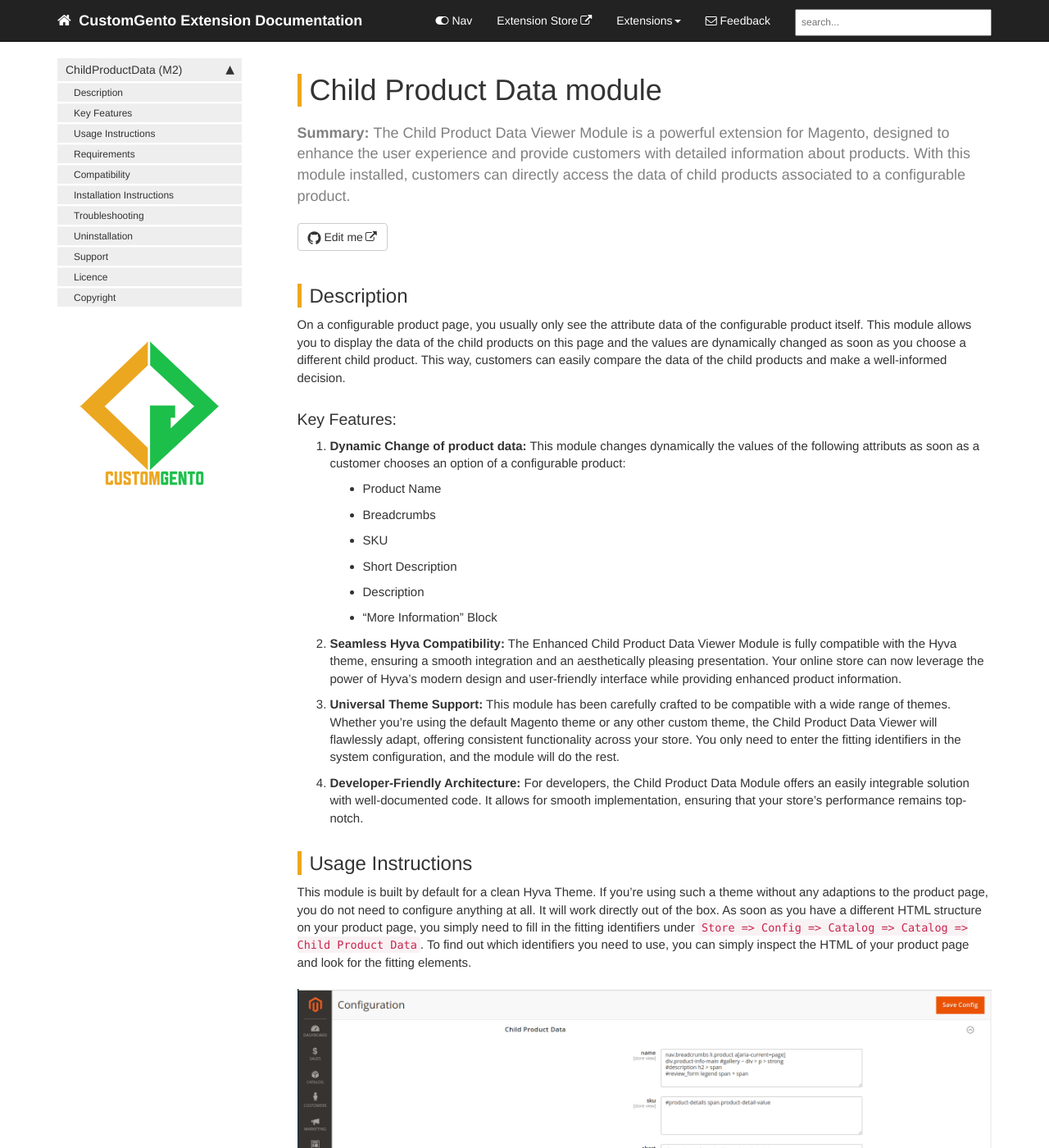
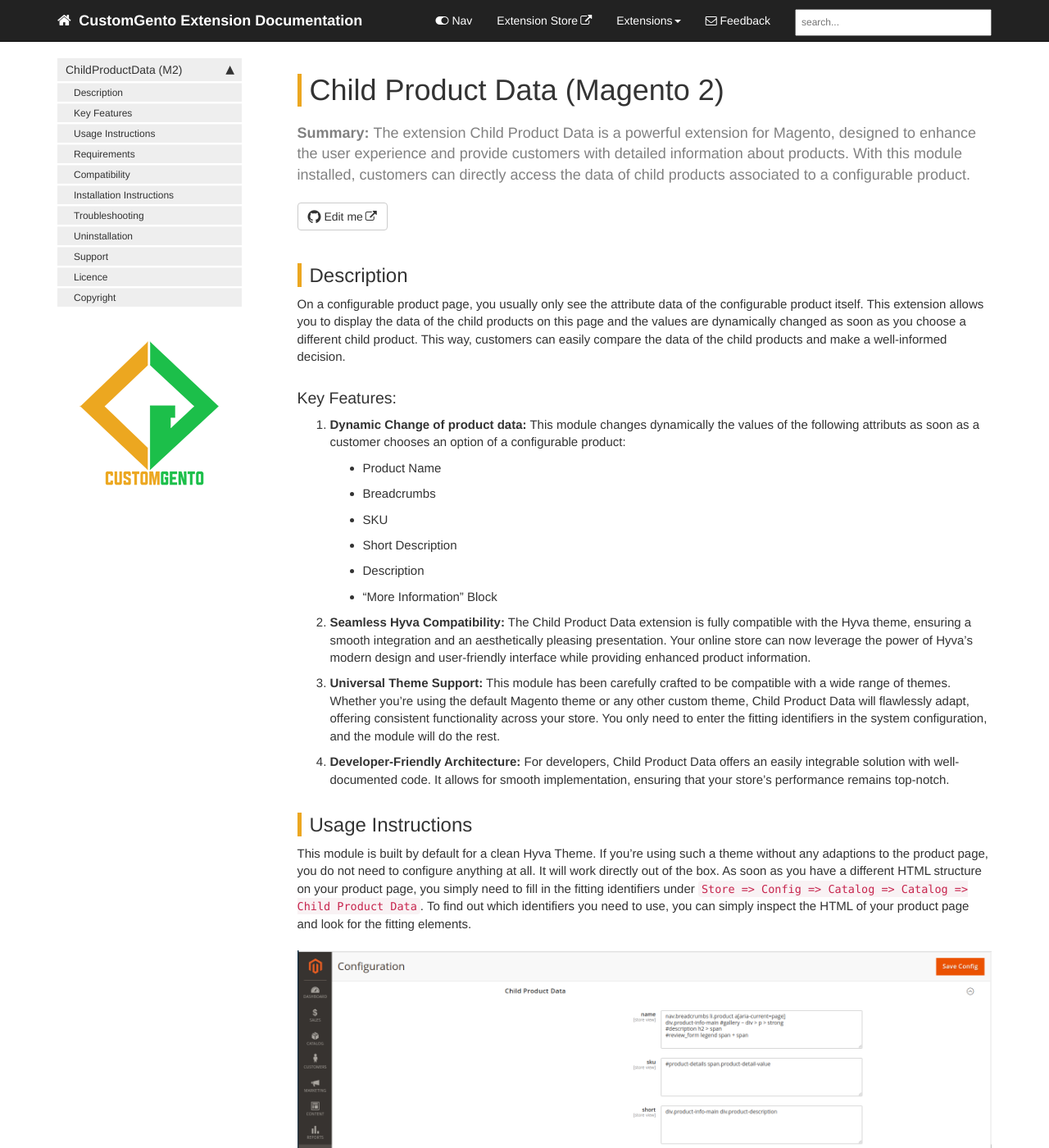
Before and after one commit to customgento/docs, a Jekyll site: the page built from pages/child-product-data-m2.md, in a window 1280 px wide and 1400 px high. Shown: the whole window at 82% size. Built offline with Jekyll 4.4.1, drawn with Linux system fonts in a browser that asks for light colours; comment, search, counter and statistics services are not loaded; some of the changed text lies outside the part shown.

Commit message:
Remove "module", DEV-241

```diff
--- a/_data/sidebars/home_sidebar.yml
+++ b/_data/sidebars/home_sidebar.yml
@@ -9,7 +9,7 @@ entries:
     output: web
     folderitems:
       - title: ChildProductData
-        url: /child_product_data_module.html
+        url: /child-product-data-m2.html
         output: web
       - title: ConfigurableTierPrices
         url: /tier-prices-for-configurable-products-m2.html
--- a/_data/topnav.yml
+++ b/_data/topnav.yml
@@ -15,7 +15,7 @@ topnav_dropdowns:
         - title: ConfigurableTierPrices (Magento 1)
           url: /tier-prices-for-configurable-products-m1.html
         - title: ChildProductData (Magento 2)
-          url: /child_product_data_module.html
+          url: /child-product-data-m2.html
           output: web
         - title: ConfigurableTierPrices (Magento 2)
           url: /tier-prices-for-configurable-products-m2.html
--- a/pages/child-product-data-module.md
+++ b/pages/child-product-data-m2.md
@@ -1,14 +1,14 @@
 ---
-title: Child Product Data module
-permalink: child_product_data_module.html
-summary: "The Child Product Data Viewer Module is a powerful extension for Magento, designed to enhance the user experience and provide customers with detailed information about products. With this module installed, customers can directly access the data of child products associated to a configurable product."
+title: Child Product Data (Magento 2)
+permalink: child-product-data-m2.html
+summary: "The extension Child Product Data is a powerful extension for Magento, designed to enhance the user experience and provide customers with detailed information about products. With this module installed, customers can directly access the data of child products associated to a configurable product."
 sidebar: cpd_m2_sidebar
 toc: false
 ---
 
 ## Description
 
-On a configurable product page, you usually only see the attribute data of the configurable product itself. This module allows you to display the data of the child products on this page and the values are dynamically changed as soon as you choose a different child product. This way, customers can easily compare the data of the child products and make a well-informed decision.
+On a configurable product page, you usually only see the attribute data of the configurable product itself. This extension allows you to display the data of the child products on this page and the values are dynamically changed as soon as you choose a different child product. This way, customers can easily compare the data of the child products and make a well-informed decision.
 
 ### Key Features:
 
@@ -19,9 +19,9 @@ On a configurable product page, you usually only see the attribute data of the c
    - Short Description
    - Description
    - "More Information" Block
-2. **Seamless Hyva Compatibility:** The Enhanced Child Product Data Viewer Module is fully compatible with the Hyva theme, ensuring a smooth integration and an aesthetically pleasing presentation. Your online store can now leverage the power of Hyva's modern design and user-friendly interface while providing enhanced product information.
-3. **Universal Theme Support:** This module has been carefully crafted to be compatible with a wide range of themes. Whether you're using the default Magento theme or any other custom theme, the Child Product Data Viewer will flawlessly adapt, offering consistent functionality across your store. You only need to enter the fitting identifiers in the system configuration, and the module will do the rest.
-4. **Developer-Friendly Architecture:** For developers, the Child Product Data Module offers an easily integrable solution with well-documented code. It allows for smooth implementation, ensuring that your store's performance remains top-notch.
+2. **Seamless Hyva Compatibility:** The Child Product Data extension is fully compatible with the Hyva theme, ensuring a smooth integration and an aesthetically pleasing presentation. Your online store can now leverage the power of Hyva's modern design and user-friendly interface while providing enhanced product information.
+3. **Universal Theme Support:** This module has been carefully crafted to be compatible with a wide range of themes. Whether you're using the default Magento theme or any other custom theme, Child Product Data will flawlessly adapt, offering consistent functionality across your store. You only need to enter the fitting identifiers in the system configuration, and the module will do the rest.
+4. **Developer-Friendly Architecture:** For developers, Child Product Data offers an easily integrable solution with well-documented code. It allows for smooth implementation, ensuring that your store's performance remains top-notch.
 
 ## Usage Instructions
 This module is built by default for a clean Hyva Theme.
@@ -32,7 +32,7 @@ To find out which identifiers you need to use, you can simply inspect the HTML o
 
 ![Settings configuration]({{ "images/child-product-data/child-product-data-settings-fields.png" }} "Settings configuration")
 
-After entering the correct identifiers, please save the configuration and clear the cache. From now on, the module will work as expected and show for example the adapted product name and the SKU as son as you choose a different child product.
+After entering the correct identifiers, please save the configuration and clear the cache. From now on, the extension will work as expected and show for example the adapted product name and the SKU as son as you choose a different child product.
 
 ![Output]({{ "images/child-product-data/child-product-data-output.png" }} "Output")
 
```
